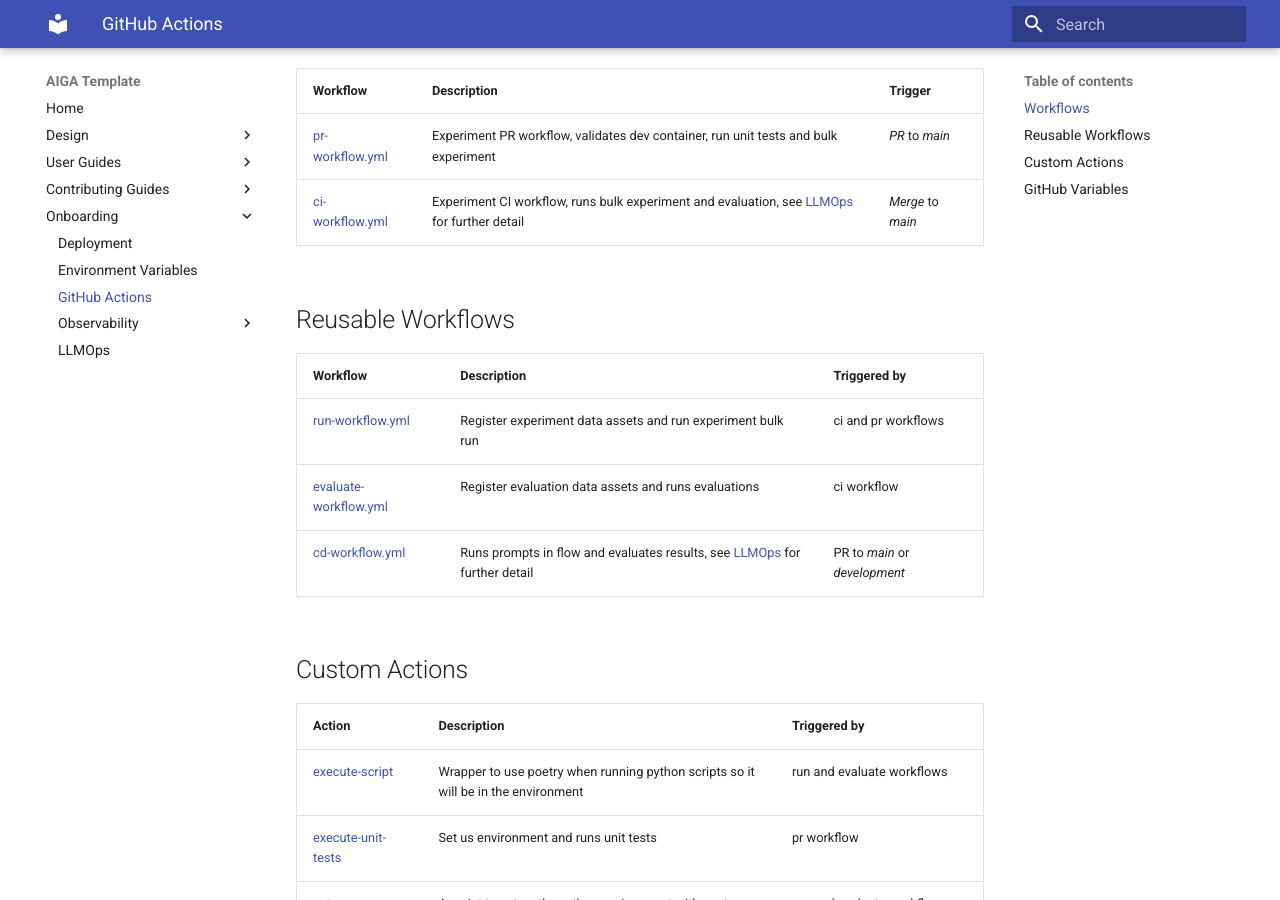
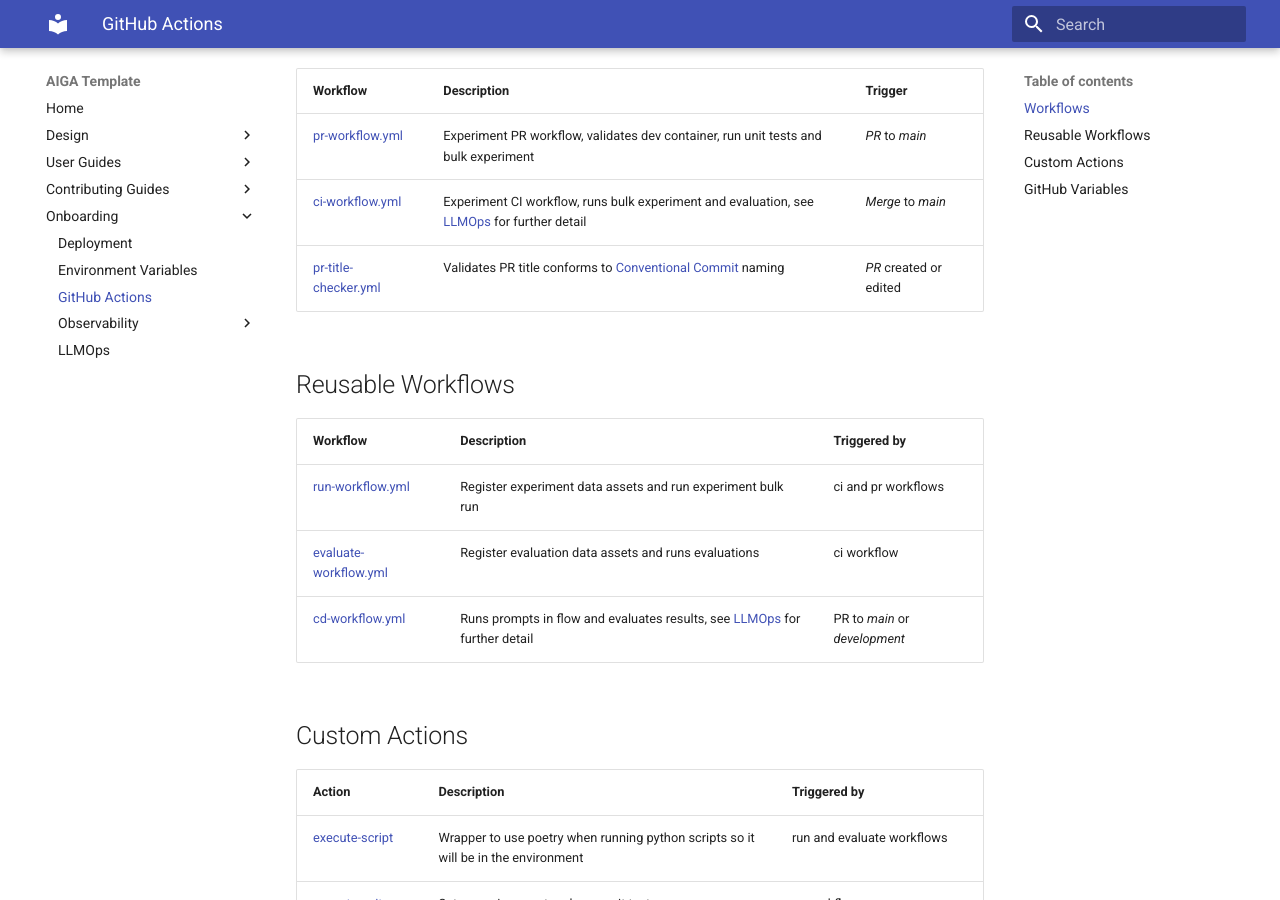
Before and after one commit to crew-sherlock/Experiment1, an MkDocs documentation site: the page built from docs/onboarding/github-actions.md, in a window 1280 px wide and 900 px high, scrolled down 331 px. Built offline with MkDocs 1.6.1 and Material for MkDocs 9.7.7, drawn with Linux system fonts in a browser that asks for light colours.

Commit message:
ci: add PR title check (#54)
This PR adds a PR title checker to make sure that they conform to
Conventional Commit naming.

Note: this workflow cannot be triggered by pushes to specific branches,
so I'll need to test once the PR is merged. However it uses the same
workflow from chat-with-your-data, and the action has now been
allow-listed, so it is expected to work...

---------

Co-authored-by: Frances Tibble <frtibble@microsoft.com>

```diff
--- a/docs/onboarding/github-actions.md
+++ b/docs/onboarding/github-actions.md
@@ -12,6 +12,7 @@
 |-------------------------------------------------------------------------------------------------|-------------------------------------------------------------------------------------|-------------------|
 | [pr-workflow.yml](https://github.com/gsk-tech/AIGA/blob/main/.github/workflows/pr-workflow.yml) | Experiment PR workflow, validates dev container, run unit tests and bulk experiment | *PR* to *main*    |
 | [ci-workflow.yml](https://github.com/gsk-tech/AIGA/blob/main/.github/workflows/ci-workflow.yml) | Experiment CI workflow, runs bulk experiment and evaluation, see [LLMOps](./llmops.md) for further detail                         | *Merge* to *main* |
+| [pr-title-checker.yml](https://github.com/gsk-tech/AIGA/blob/main/.github/workflows/pr-title-checker.yml) | Validates PR title conforms to [Conventional Commit](https://www.conventionalcommits.org/en/v1.0.0/) naming                         | *PR* created or edited |
 
 ## Reusable Workflows
 
```
Also changed, not shown: 1 other file.
